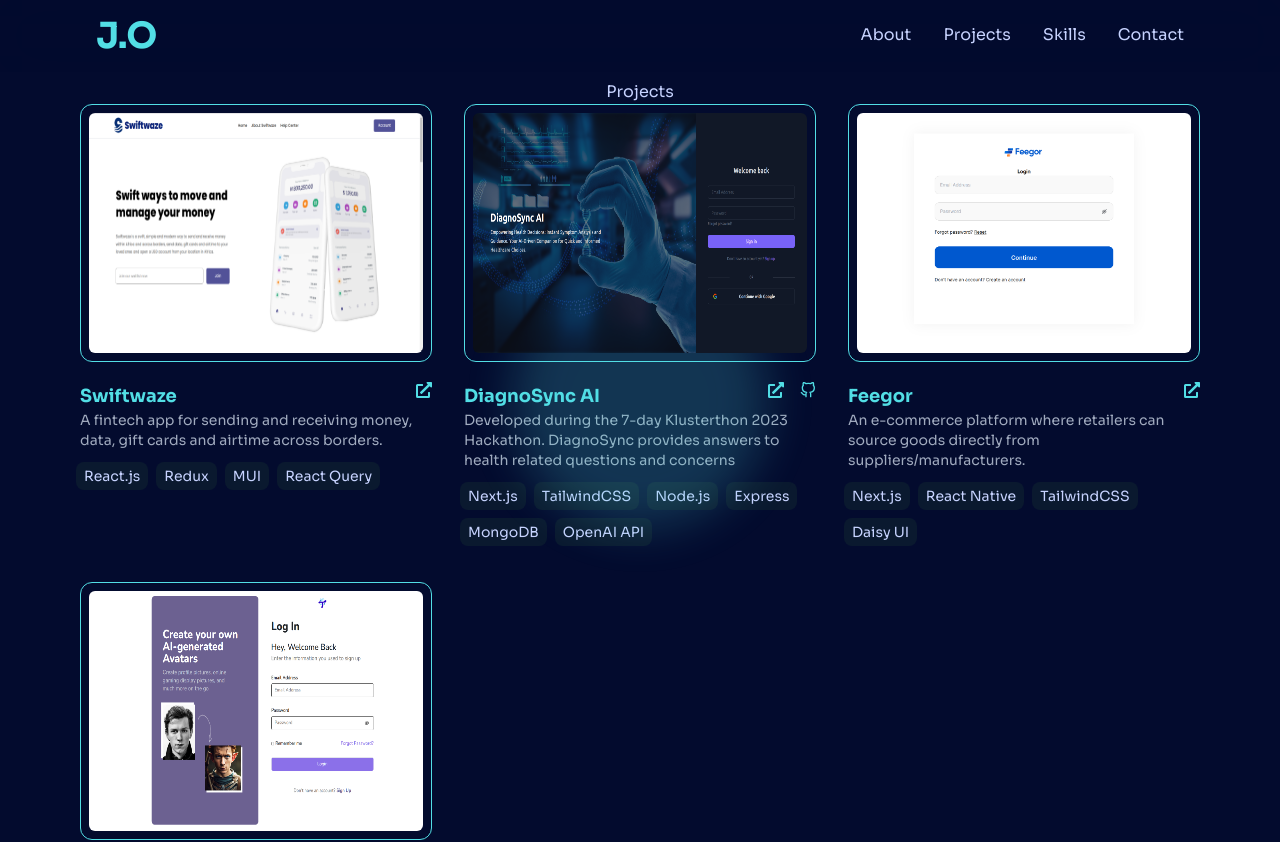
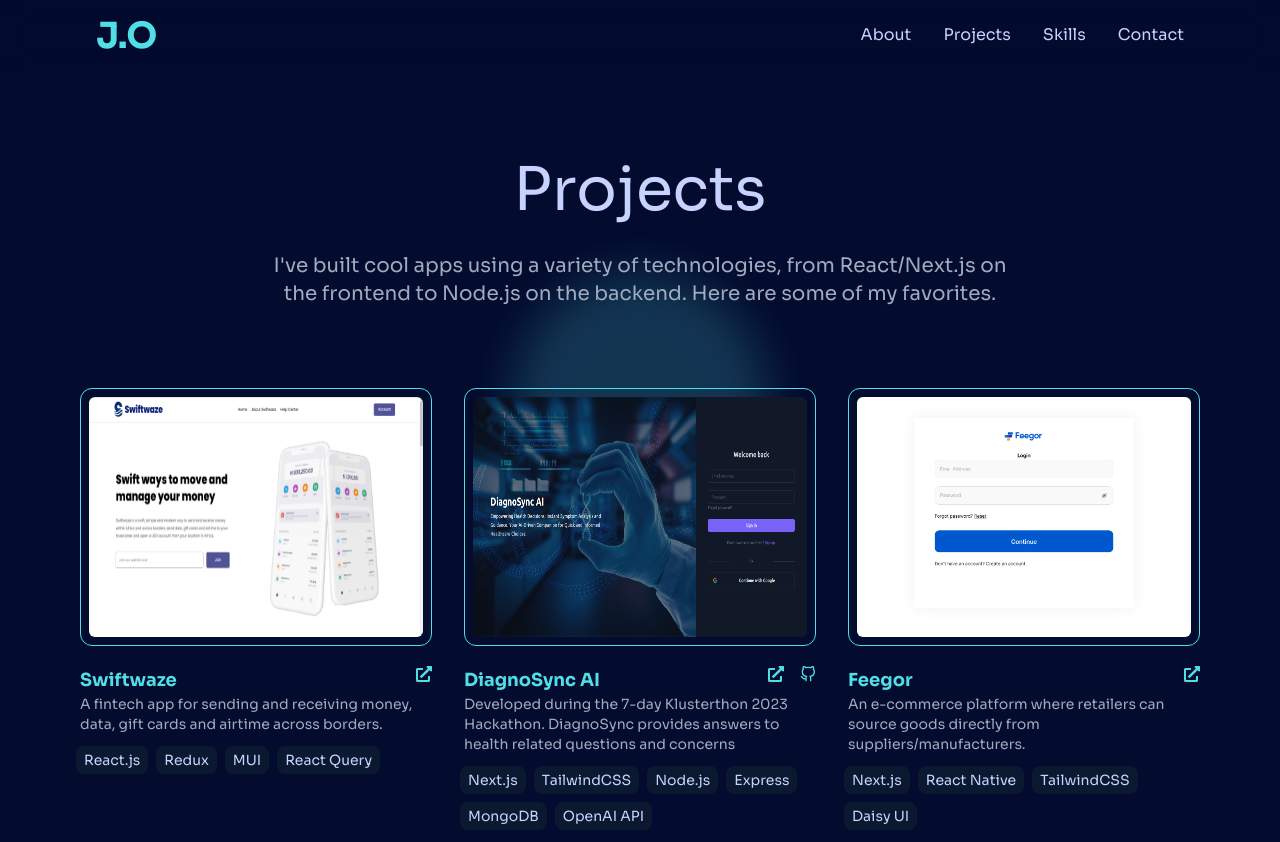
Before and after one commit to Chizycodes/my-portfolio, a Next.js app: page /projects in a window 1280 px wide. Shown: the top 842 px of the page. Built offline with nearby package versions, Linux system fonts and the light colour scheme.

Commit message:
project page

```diff
--- a/src/app/projects/page.tsx
+++ b/src/app/projects/page.tsx
@@ -1,3 +1,4 @@
+import Heading from '@/components/projects/Heading';
 import ProjectCard from '@/components/projects/ProjectCard';
 import data from '@/data';
 import React from 'react';
@@ -6,7 +7,7 @@ const Projects = () => {
 	const projectsList = data?.projects;
 	return (
 		<div className="flex flex-col items-center justify-center max-w-7xl w-full mx-auto p-5 md:p-10">
-			<h1 className='text-text'>Projects</h1>
+			<Heading />
 			<div className="grid grid-cols-1 gap-8 md:grid-cols-3 items-start">
 				{projectsList.map((item) => {
 					return <ProjectCard key={item.id} project={item} />;
--- a/src/components/projects/Heading.tsx
+++ b/src/components/projects/Heading.tsx
@@ -10,7 +10,7 @@ function Heading({ tag }: HeadingProps) {
 		<div className={`${tag ? 'pt-10 pb-4 sm:pt-24 sm:pb-20' : 'py-12 sm:py-20'} w-full text-center relative`}>
 			{tag ? (
 				<>
-					<h1 className="text-3xl sm:text-4xl inline-block w-auto mx-auto mb-8 relative">
+					<h1 className="text-3xl sm:text-4xl inline-block w-auto mx-auto mb-8 relative text-text">
 						Projects built with <b>{tag}</b>
 						<Image
 							width={300}
@@ -22,15 +22,12 @@ function Heading({ tag }: HeadingProps) {
 					</h1>
 				</>
 			) : (
-				<h1 className="text-4xl sm:text-6xl inline-block w-auto mx-auto mb-8 relative">
-					Projects
-					<Image className="sqD w-10 -top-8 -right-8 absolute" src="/static/doodles/hero/code.svg" />
-				</h1>
+				<h1 className="text-4xl sm:text-6xl inline-block w-auto mx-auto mb-8 relative text-text">Projects</h1>
 			)}
 			{!tag && (
-				<p className="text-fun-gray text-xl sm:text-2xl max-w-3xl m-auto">
-					I've built cool apps and websites using anything from HTML to React (and even PHP!). Here are some of my
-					favorite projects over the course of my journey.
+				<p className="text-xl max-w-3xl m-auto text-textDark">
+					I&apos;ve built cool apps using a variety of technologies, from React/Next.js on the frontend to Node.js on
+					the backend. Here are some of my favorites.
 				</p>
 			)}
 		</div>
```
